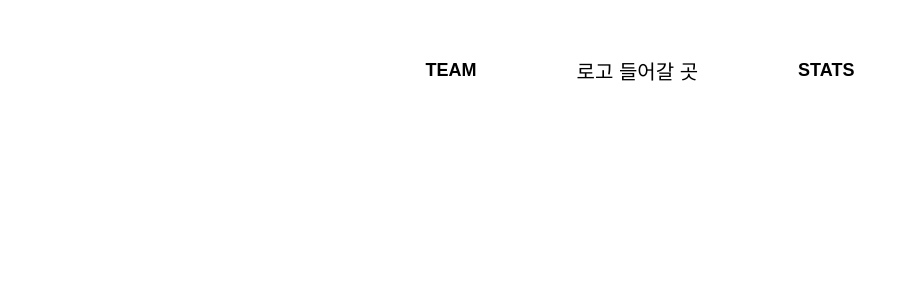
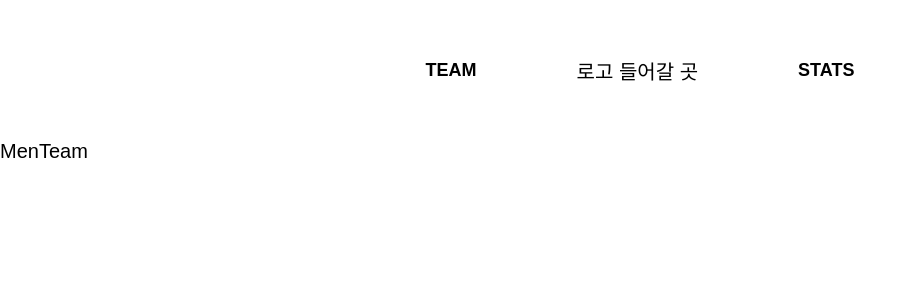
Before and after one commit to chaewoong0407/volleyball-records, a Next.js app: page /team/1 in a window 1280 px wide. Shown: the top 300 px of the page, without its empty margins (0-916 px from the left). Built offline with nearby package versions, Linux system fonts and the light colour scheme.

Commit message:
TEAM 페이지 라우팅

```diff
--- a/components/Header/Header.tsx
+++ b/components/Header/Header.tsx
@@ -20,7 +20,7 @@ const NavContent = styled(Link)`
 const Header = () => {
   return (
     <Container>
-      <NavContent href={'/team'}>TEAM</NavContent>
+      <NavContent href={'/team/men'}>TEAM</NavContent>
       <div>로고 들어갈 곳</div>
       <NavContent href={'/stat'}>STATS</NavContent>
     </Container>
--- /dev/null
+++ b/components/Team/MenTeam/MenTeam.tsx
@@ -0,0 +1,7 @@
+import React from 'react';
+
+const MenTeam = () => {
+  return <div>MenTeam</div>;
+};
+
+export default MenTeam;
--- /dev/null
+++ b/components/Team/WomenTeam/WomenTeam.tsx
@@ -0,0 +1,7 @@
+import React from 'react';
+
+const WomenTeam = () => {
+  return <div>WomenTeam</div>;
+};
+
+export default WomenTeam;
--- a/components/index.ts
+++ b/components/index.ts
@@ -1,3 +1,5 @@
 import Header from './Header/Header';
+import MenTeam from './Team/MenTeam/MenTeam';
+import WomenTeam from './Team/WomenTeam/WomenTeam';
 
-export { Header };
+export { Header, MenTeam, WomenTeam };
--- a/pages/team/[id]/index.tsx
+++ b/pages/team/[id]/index.tsx
@@ -1,5 +1,5 @@
 import styled from '@emotion/styled';
-import { Header } from 'components';
+import { Header, MenTeam, WomenTeam } from 'components';
 import { useRouter } from 'next/router';
 
 const Container = styled.div`
@@ -9,9 +9,9 @@ const Container = styled.div`
 
 const renderContentByQueryId = (id: string) =>
   ({
-    men: <></>,
-    women: <></>,
-  }[id] || <></>);
+    men: <MenTeam />,
+    women: <WomenTeam />,
+  }[id] || <MenTeam />);
 
 const Team = () => {
   const router = useRouter();
```
